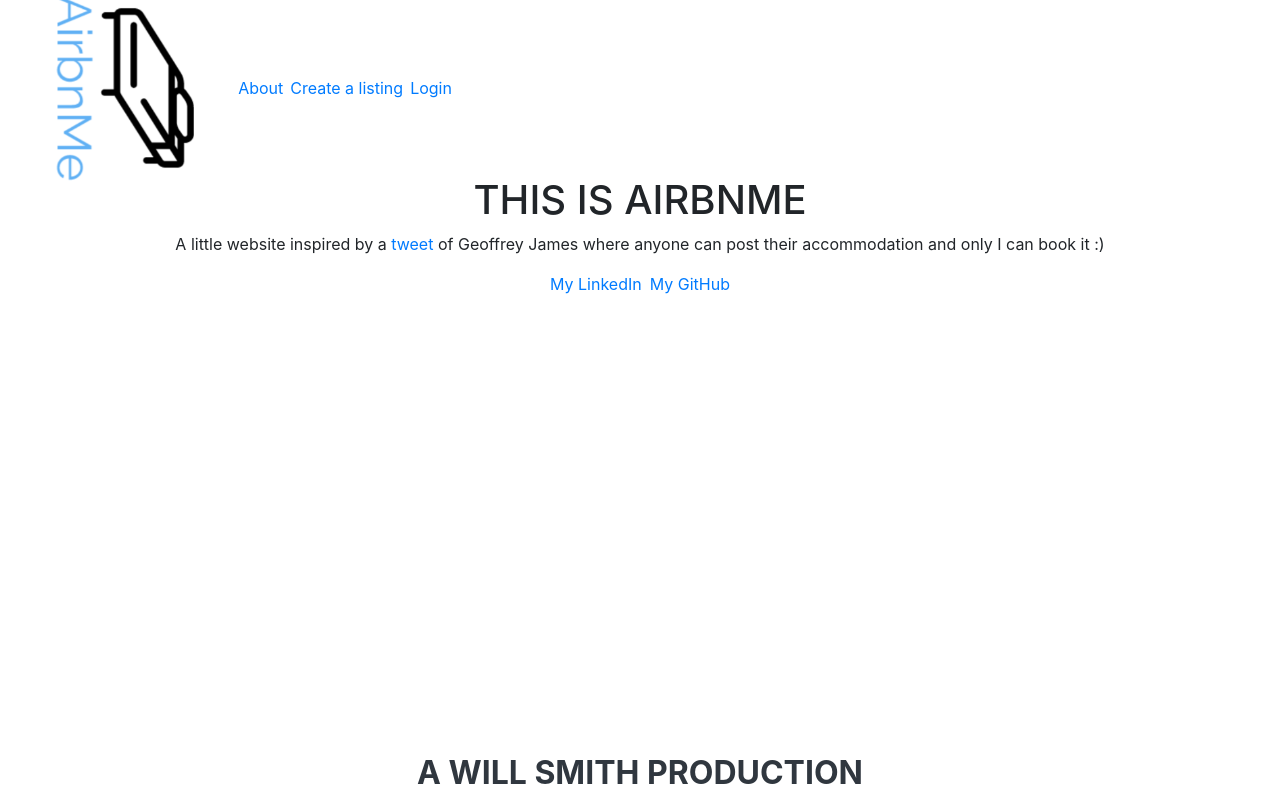
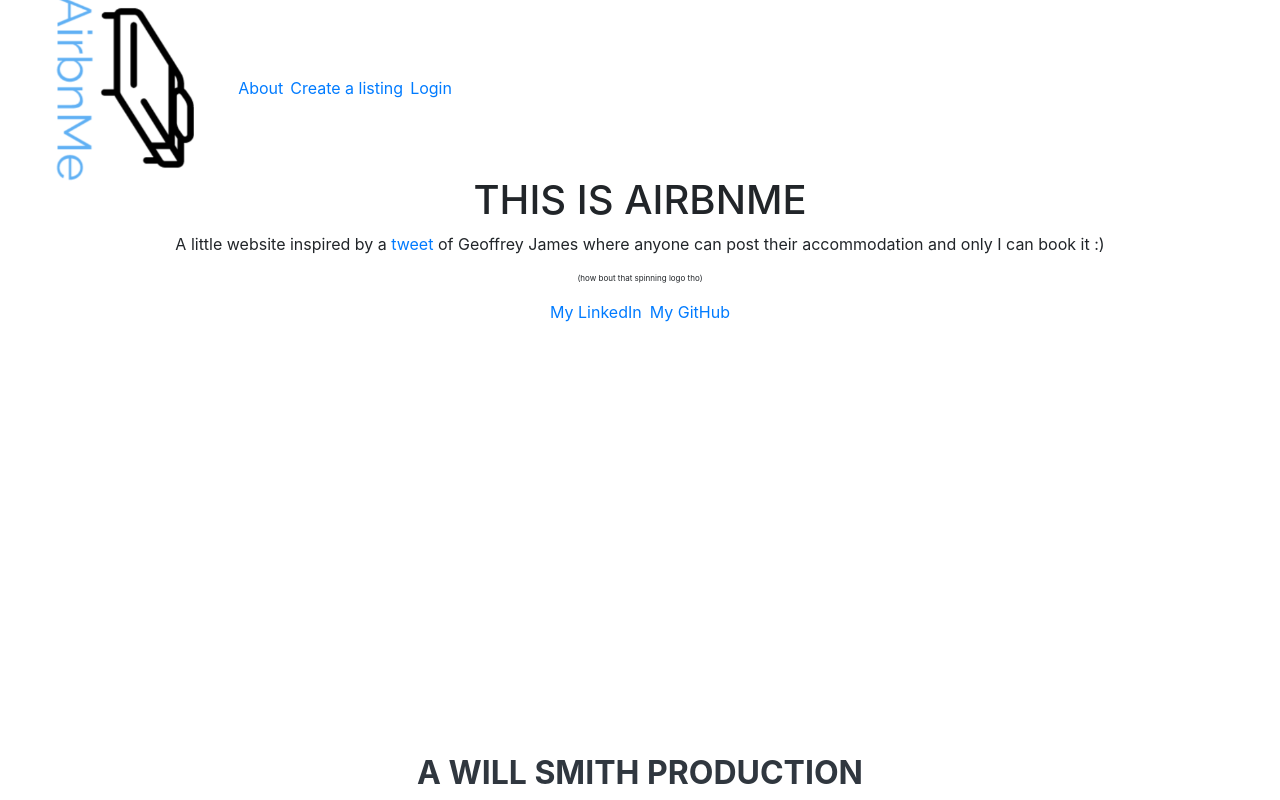
Before and after one commit to WillSmithTE/AirBnMe, a React (Create React App) app: page /about in a window 1280 px wide. Built offline with nearby package versions, Linux system fonts and the light colour scheme.

Commit message:
add more info to about

```diff
--- a/src/component/About.tsx
+++ b/src/component/About.tsx
@@ -8,6 +8,7 @@ export class About extends React.Component {
             <p>A little website inspired by a
             <a style={{ display: 'inline' }} href='https://twitter.com/dontplaynojames/status/1020568969965473793' target='_blank' rel="noopener noreferrer" > tweet </a>
              of Geoffrey James where anyone can post their accommodation and only I can book it :) </p>
+             <p style={ { fontSize: '6pt' }}>(how bout that spinning logo tho)</p>
             <TextLink url='https://www.linkedin.com/in/willsmithte/' text='My LinkedIn' />
             <TextLink url='https://github.com/WillSmithTE/' text='My GitHub' />
         </div>;
```
